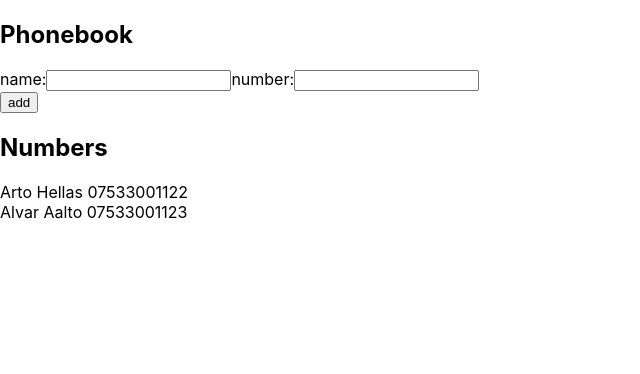
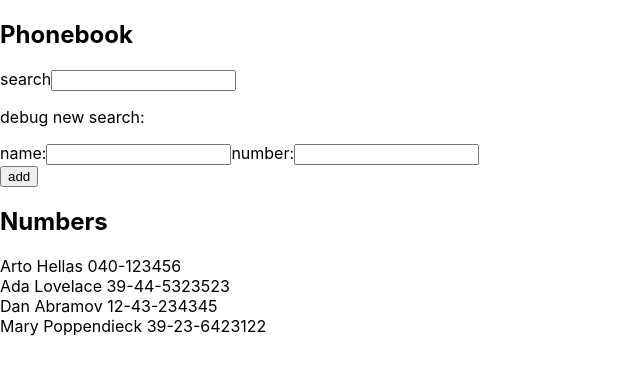
Before and after one commit to minimalsm/full-stack-open-2020, a React (Create React App) app in the folder part2/phonebook/: page / in a window 1280 px wide. Shown: the top 374 px of the page, without its empty margins (0-640 px from the left). Built offline with nearby package versions, Linux system fonts and the light colour scheme.

Commit message:
Completed 2.9

```diff
--- a/part2/phonebook/src/App.js
+++ b/part2/phonebook/src/App.js
@@ -9,12 +9,18 @@ const Person = ({ person }) => {
 }
 
 const App = () => {
-  const [ persons, setPersons ] = useState([
-    { name: 'Arto Hellas', number: '07533001122' },
-    { name: 'Alvar Aalto', number: '07533001123' }
+  const [persons, setPersons] = useState([
+    { name: 'Arto Hellas', number: '040-123456' },
+    { name: 'Ada Lovelace', number: '39-44-5323523' },
+    { name: 'Dan Abramov', number: '12-43-234345' },
+    { name: 'Mary Poppendieck', number: '39-23-6423122' }
   ])
+
   const [ newName, setNewName ] = useState('')
   const [ newNumber, setNewNumber ] = useState('')
+  const [ filterName, setFilterName ] = useState('')
+  const [ showAll, setShowAll ] = useState()
+
 
 
   const handleNewName = (e) => {
@@ -23,6 +29,12 @@ const App = () => {
 
   const handleNewNumber = (e) => {
     setNewNumber(e.target.value)
+  }
+
+  const handleNewSearch = (e) => {
+    setFilterName(e.target.value)
+
+    filterName ? setShowAll(false) : setShowAll(true)
   }
 
   const isDuplicate = () => persons.some(person => person.name === newName)
@@ -44,9 +56,21 @@ const App = () => {
     setNewName('')
   }
 
+  const peopleToShow = showAll ? persons : persons.filter(p => p.name.includes(filterName))
+
   return (
     <div>
       <h2>Phonebook</h2>
+
+      <div>
+      search
+        <input
+          value={filterName}
+          onChange={handleNewSearch}
+        />
+      </div>
+
+      <p>debug new search: {filterName}</p>
 
       <form onSubmit={addPerson}>
         <div>
@@ -68,7 +92,8 @@ const App = () => {
 
       <h2>Numbers</h2>
       <div>
-          {persons.map(person => <Person person={person} key={person.name} />)}
+
+          {peopleToShow.map(person => <Person person={person} key={person.name} />)}
       </div>
     </div>
   )
```
